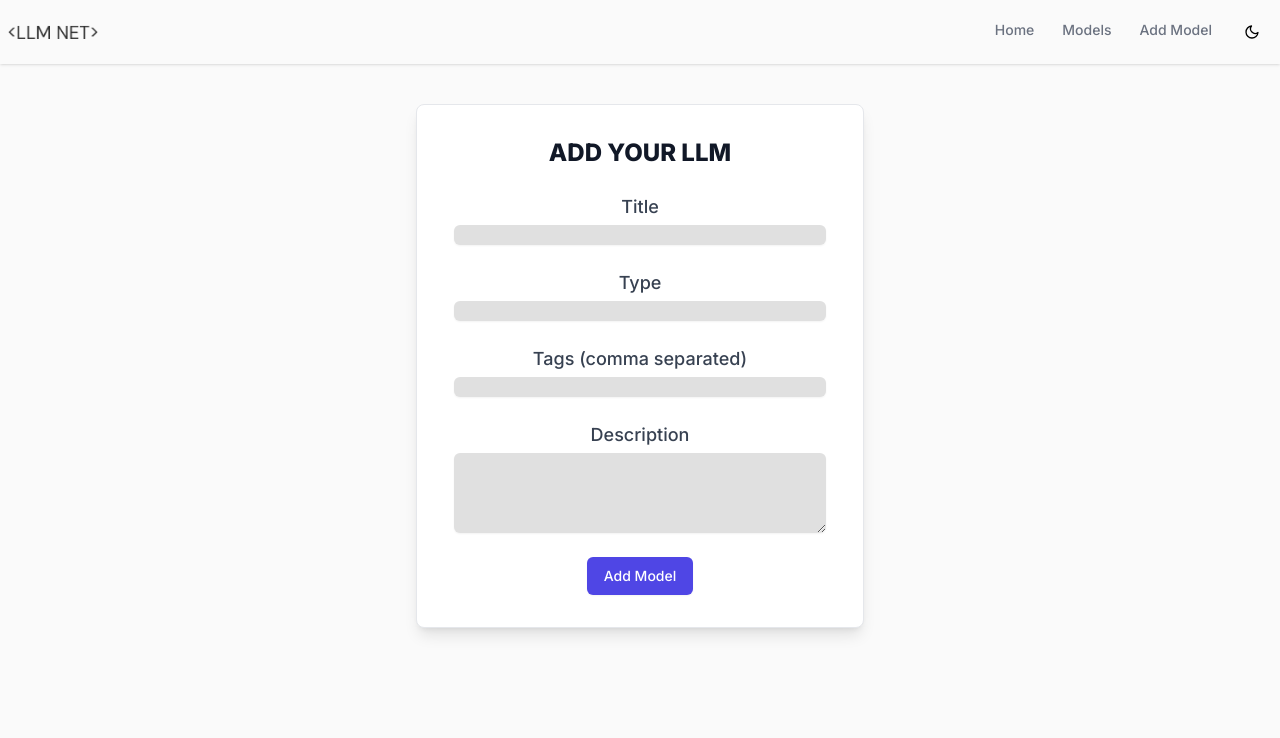
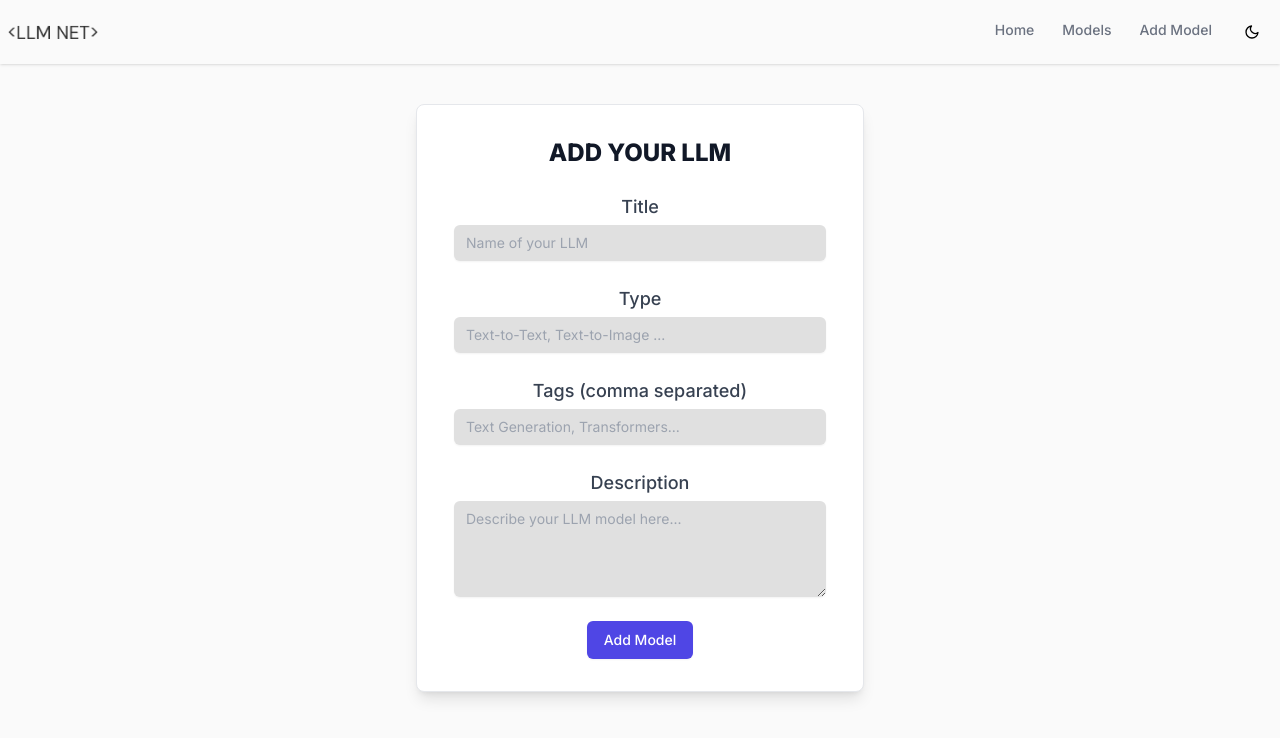
Before and after one commit to Charuhas10/LLM_Net, a Next.js app: page /new in a window 1280 px wide. Shown: the top 738 px of the page. Built offline with nearby package versions, Linux system fonts and the light colour scheme; no server answers; the database is empty.

Commit message:
Fixing Form component

```diff
--- a/components/AddModelForm.jsx
+++ b/components/AddModelForm.jsx
@@ -69,10 +69,11 @@ export default function AddModelForm() {
             type="text"
             name="title"
             id="title"
+            placeholder="Name of your LLM"
             value={model.title}
             onChange={handleChange}
             required
-            className="mt-1 block w-full rounded-md bg-[#e0e0e0] dark:bg-neutral-700 border-gray-300 shadow-sm focus:border-indigo-500 focus:ring-indigo-500 sm:text-sm"
+            className="mt-1 block w-full rounded-md bg-[#e0e0e0] dark:bg-neutral-700 border-gray-300 shadow-sm focus:border-indigo-500 focus:ring-indigo-500 sm:text-sm py-2 px-3"
           />
         </div>
         <div>
@@ -86,10 +87,11 @@ export default function AddModelForm() {
             type="text"
             name="type"
             id="type"
+            placeholder="Text-to-Text, Text-to-Image ..."
             value={model.type}
             onChange={handleChange}
             required
-            className="mt-1 block w-full bg-[#e0e0e0] dark:bg-neutral-700  rounded-md border-gray-300 shadow-sm focus:border-indigo-500 focus:ring-indigo-500 sm:text-sm"
+            className="mt-1 block w-full bg-[#e0e0e0] dark:bg-neutral-700  rounded-md border-gray-300 shadow-sm focus:border-indigo-500 focus:ring-indigo-500 sm:text-sm py-2 px-3"
           />
         </div>
         <div>
@@ -103,10 +105,11 @@ export default function AddModelForm() {
             type="text"
             name="tags"
             id="tags"
+            placeholder="Text Generation, Transformers..."
             value={model.tags.join(",")}
             onChange={handleTagChange}
             required
-            className="mt-1 block w-full rounded-md bg-[#e0e0e0] dark:bg-neutral-700 border-gray-300 shadow-sm focus:border-indigo-500 focus:ring-indigo-500 sm:text-sm"
+            className="mt-1 block w-full rounded-md bg-[#e0e0e0] dark:bg-neutral-700 border-gray-300 shadow-sm focus:border-indigo-500 focus:ring-indigo-500 sm:text-sm py-2 px-3 "
           />
         </div>
         <div>
@@ -121,9 +124,10 @@ export default function AddModelForm() {
             id="description"
             value={model.description}
             onChange={handleChange}
+            placeholder="Describe your LLM model here..."
             rows="4"
             required
-            className="mt-1 block w-full rounded-md bg-[#e0e0e0] dark:bg-neutral-700 border-gray-300 shadow-sm focus:border-indigo-500 focus:ring-indigo-500 sm:text-sm"
+            className="py-2 mt-1 block w-full rounded-md bg-[#e0e0e0] dark:bg-neutral-700 border-gray-300 shadow-sm focus:border-indigo-500 focus:ring-indigo-500 sm:text-sm px-3 "
           ></textarea>
         </div>
         <button
```
